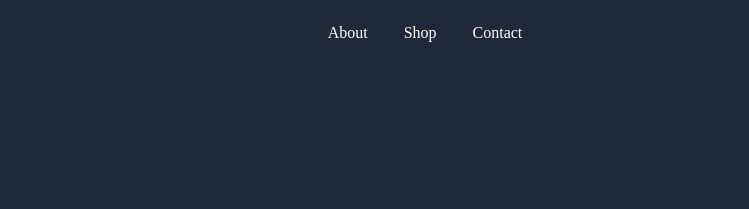
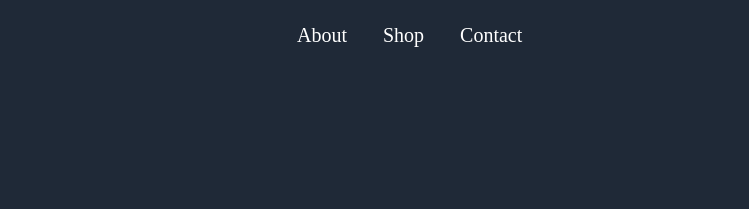
Before and after one commit to John14-6/landing-page, a plain HTML site: page index.html in a window 1280 px wide. Shown: the top 209 px of the page, 531-1280 px from the left. Drawn offline with Linux system fonts and the light colour scheme.

Commit message:
Style links and created pages for them

```diff
--- a/index.html
+++ b/index.html
@@ -12,9 +12,9 @@
       <div class="headertop">
       <img src="./images/mainlogo.jpg" alt="mainlogo">
       <ul class="headerlist">
-        <li>About</li>
-        <li>Shop</li>
-        <li>Contact</li>
+        <li><a href="./pages/about.html">About</a></li>
+        <li><a href="./pages/shop.html">Shop</a></li>
+        <li><a href="./pages/contact.html">Contact</a></li>
       </ul>
     </div>
     <div class="headerbottom">
--- a/styles.css
+++ b/styles.css
@@ -29,6 +29,15 @@ body {
 img[alt=mainlogo] {
   width: 300px;
   height: 100px;
+}
+
+a {
+  text-decoration: none;
+  padding: 0;
+  margin: 0;
+  color: white;
+  display: inline-block;
+  font-size: 20px;
 }
 
 .headerlist {
```
